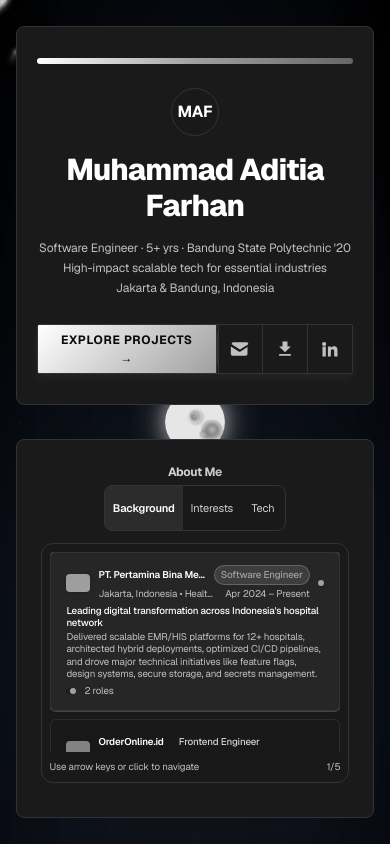
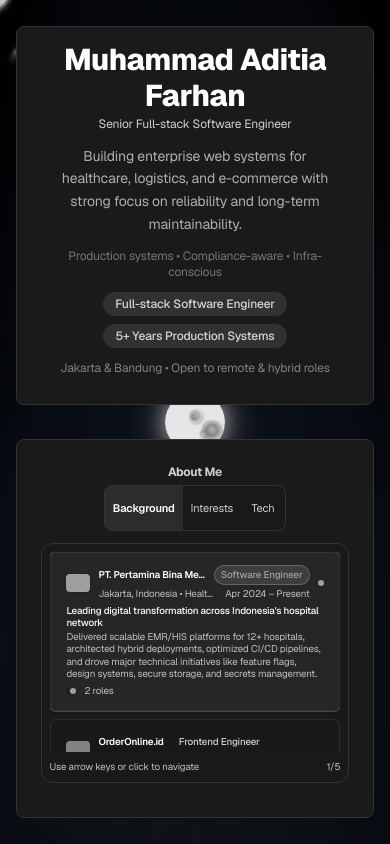
Before and after one commit to aditfarhan/portofolio, a Next.js app: page / in a window 390 px wide. Built offline with nearby package versions, Linux system fonts and the light colour scheme; grey boxes are pictures that could not be loaded.

Commit message:
feat: :fire: Improve Profile Card

```diff
--- a/src/components/ProfileCard.tsx
+++ b/src/components/ProfileCard.tsx
@@ -1,4 +1,5 @@
 import { memo, useCallback } from "react";
+import "@/styles/profile-card.css";
 
 interface ProfileCardProps {
   showActionButton?: boolean;
@@ -23,119 +24,130 @@ const ProfileCard = memo(function ProfileCard({
   }, [isAnimating, onToggleFlip]);
 
   return (
-    <div
-      className={`h-full flex flex-col items-center justify-center text-center ${isLarge ? "gap-4" : "gap-3"
-        }`}
-    >
-      {/* Classy sparkle elements */}
-      <div className="jewel-sparkle"></div>
-      <div className="jewel-sparkle"></div>
-      <div className="jewel-sparkle"></div>
-      <div className="jewel-sparkle"></div>
+    <div className="profile-card relative h-full flex items-center justify-center">
+      {/* Decorative sparkles */}
+      <div className="jewel-sparkle opacity-20" />
+      <div className="jewel-sparkle opacity-10" />
 
       <div
-        className="w-full h-1.5 rounded-full bg-[linear-gradient(90deg,var(--brand-a),var(--brand-b),var(--brand-c))]"
-        aria-hidden="true"
-      ></div>
-
+        className={`
+          flex flex-col items-center text-center
+          ${isLarge ? "gap-3 py-4 px-4" : "gap-2 py-3 px-3"}
+        `}
+      >
+        {/* MAF mark */}
         <div
-        className={`mx-auto mt-2 inline-flex items-center justify-center rounded-full border border-token bg-card/80 font-bold select-none ${isLarge ? "w-12 h-12" : "w-10 h-10"
-          }`}
-        aria-label="Avatar initials"
+          tabIndex={0}
+          className={`
+            maf-logo inline-flex items-center justify-center rounded-full
+            border border-white/20 bg-card/60 text-white font-semibold
+            ${isLarge ? "w-11 h-11 text-sm" : "w-9 h-9 text-xs"}
+          `}
+          aria-label="Personal mark"
         >
           MAF
         </div>
 
+        {/* Identity */}
+        <div className="space-y-0.5">
           <h1
-        className={`font-extrabold tracking-tight ${isLarge ? "text-3xl sm:text-4xl" : "text-xl sm:text-2xl"
+            className={`font-extrabold tracking-tight ${isLarge ? "text-3xl" : "text-xl"
               }`}
+            style={{ letterSpacing: "-0.015em" }}
           >
             Muhammad Aditia Farhan
           </h1>
 
-      <div
-        className={`text-muted text-center ${isLarge ? "text-xs sm:text-sm" : "text-xs"
+          <h2
+            className={`text-white/80 ${isLarge ? "text-base leading-snug" : "text-sm leading-snug"
               }`}
           >
-        <p>Software Engineer · 5+ yrs · Bandung State Polytechnic '20</p>
-        <p className="mt-1">
-          High-impact scalable tech for essential industries
-        </p>
-        <p className="mt-1">Jakarta & Bandung, Indonesia</p>
+            Senior Full-stack Software Engineer
+          </h2>
         </div>
 
+        {/* Value proposition */}
+        <p
+          className={`max-w-md text-white/65 ${isLarge ? "text-sm leading-relaxed" : "text-xs leading-relaxed"
+            }`}
+        >
+          Building enterprise web systems for healthcare, logistics, and
+          e-commerce with strong focus on reliability and long-term
+          maintainability.
+        </p>
+
+        {/* Quiet credibility signal */}
+        <p className="text-xs text-white/40">
+          Production systems • Compliance-aware • Infra-conscious
+        </p>
+
+        {/* Capability chips */}
+        <div className="flex flex-wrap justify-center gap-2 text-xs">
+          <span className="capability-chip px-3 py-1 rounded-full bg-white/10 text-white/80 font-medium">
+            Full-stack Software Engineer
+          </span>
+          <span className="capability-chip px-3 py-1 rounded-full bg-white/10 text-white/80 font-medium">
+            5+ Years Production Systems
+          </span>
+        </div>
+
+        {/* Location */}
+        <p className="text-white/45 text-xs">
+          Jakarta & Bandung • Open to remote & hybrid roles
+        </p>
+
+        {/* Actions */}
         {showActionButton && (
-        <div className="mt-3 flex justify-center">
-          <div
-            role="group"
-            aria-label="Profile actions"
-            className="action-group inline-flex items-center overflow-hidden"
-          >
+          <div className="mt-2 flex justify-center">
+            <div className="action-group inline-flex items-center overflow-hidden">
               <button
                 onClick={handleToggleFlip}
                 disabled={isAnimating}
-              className={`action-cta transition-all duration-300 ${isAnimating
-                  ? "opacity-50 cursor-not-allowed"
-                  : "hover:scale-105"
+                className={`action-cta ${isAnimating ? "opacity-50" : "hover:opacity-90"
                   }`}
-              aria-label={
-                isFlipped
-                  ? "Switch back to show About Me"
-                  : "Switch to show Projects"
-              }
               >
-              {isFlipped ? "← About Me" : "Explore Projects →"}
+                {isFlipped ? "← About Me" : "Explore Projects"}
               </button>
 
-            <span aria-hidden="true" className="action-divider"></span>
+              <span aria-hidden="true" className="action-divider" />
 
               <a
                 href="mailto:aditiafarhan25@gmail.com"
                 className="action-icon"
-              aria-label="Email Muhammad Aditia Farhan"
-              title="Email"
+                aria-label="Email"
               >
-              <svg className="w-5 h-5" aria-hidden="true" focusable="false">
-                <use href="/icons.svg#icon-mail"></use>
+                <svg className="w-5 h-5">
+                  <use href="/icons.svg#icon-mail" />
                 </svg>
               </a>
 
               <a
                 href="/ATS CV 2025 3.0 - Muhammad Aditia Farhan.pdf"
-              download="Muhammad_Aditia_Farhan_CV_2025.pdf"
-              className="action-icon cv-download-btn"
+                download
+                className="action-icon"
                 aria-label="Download CV"
-              title="Download CV"
-              onClick={(e) => {
-                // Add download animation
-                const button = e.currentTarget;
-                button.classList.add("cv-download-animating");
-                setTimeout(() => {
-                  button.classList.remove("cv-download-animating");
-                }, 2000);
-              }}
               >
-              <svg className="w-5 h-5" aria-hidden="true" focusable="false">
-                <use href="/icons.svg#icon-download"></use>
+                <svg className="w-5 h-5">
+                  <use href="/icons.svg#icon-download" />
                 </svg>
               </a>
 
               <a
                 href="https://www.linkedin.com/in/muhammad-aditia-farhan"
-              className="action-icon"
                 target="_blank"
                 rel="noopener noreferrer"
-              aria-label="Visit LinkedIn profile"
-              title="LinkedIn"
+                className="action-icon"
+                aria-label="LinkedIn"
               >
-              <svg className="w-5 h-5" aria-hidden="true" focusable="false">
-                <use href="/icons.svg#icon-linkedin"></use>
+                <svg className="w-5 h-5">
+                  <use href="/icons.svg#icon-linkedin" />
                 </svg>
               </a>
             </div>
           </div>
         )}
       </div>
+    </div>
   );
 });
 
--- /dev/null
+++ b/src/styles/profile-card.css
@@ -0,0 +1,123 @@
+/* =========================
+   Card Hover & Focus
+========================= */
+
+.profile-card {
+    contain: layout paint;
+    will-change: transform, box-shadow;
+    transition:
+        transform 260ms cubic-bezier(.22, .61, .36, 1),
+        box-shadow 260ms cubic-bezier(.22, .61, .36, 1);
+}
+
+.profile-card:hover {
+    transform: translateY(-2px);
+    box-shadow:
+        0 22px 56px rgba(0, 0, 0, 0.45),
+        inset 0 0 0 1px rgba(255, 255, 255, 0.06);
+}
+
+/* =========================
+   MAF Signature Animation
+========================= */
+
+@keyframes mafReveal {
+    0% {
+        opacity: 0;
+        transform: scale(0.92);
+        box-shadow: 0 0 0 0 rgba(255, 255, 255, 0);
+    }
+
+    100% {
+        opacity: 1;
+        transform: scale(1);
+        box-shadow: 0 0 0 5px rgba(255, 255, 255, 0.12);
+    }
+}
+
+@keyframes mafIdle {
+
+    0%,
+    100% {
+        box-shadow: 0 0 0 5px rgba(255, 255, 255, 0.10);
+    }
+
+    50% {
+        box-shadow: 0 0 0 8px rgba(255, 255, 255, 0.14);
+    }
+}
+
+.maf-logo {
+    animation:
+        mafReveal 480ms cubic-bezier(.22, .61, .36, 1) both,
+        mafIdle 4.8s ease-in-out infinite 650ms;
+    transition: transform 200ms ease, filter 200ms ease;
+}
+
+.maf-logo:hover,
+.maf-logo:focus-visible {
+    transform: scale(1.05);
+    filter: brightness(1.08);
+}
+
+/* =========================
+   Capability Chips
+========================= */
+
+.capability-chip {
+    transition:
+        transform 160ms ease,
+        background-color 160ms ease;
+}
+
+.capability-chip:hover {
+    transform: translateY(-1px);
+    background-color: rgba(255, 255, 255, 0.16);
+}
+
+/* =========================
+   CTA Directional Cue
+========================= */
+
+.action-cta {
+    position: relative;
+}
+
+.action-cta::after {
+    content: "→";
+    position: absolute;
+    right: -1.1em;
+    opacity: 0;
+    transform: translateX(-6px);
+    transition: opacity 160ms ease, transform 160ms ease;
+}
+
+.action-cta:hover::after {
+    opacity: 1;
+    transform: translateX(0);
+}
+
+/* =========================
+   Focus Accessibility
+========================= */
+
+.action-cta:focus-visible,
+.action-icon:focus-visible,
+.maf-logo:focus-visible {
+    outline: none;
+    box-shadow: 0 0 0 2px rgba(255, 255, 255, 0.4);
+    border-radius: 6px;
+}
+
+/* =========================
+   Reduced Motion
+========================= */
+
+@media (prefers-reduced-motion: reduce) {
+
+    .profile-card,
+    .profile-card * {
+        animation: none !important;
+        transition: none !important;
+    }
+}
```
Lines whose indentation alone changed are shown as unchanged.
